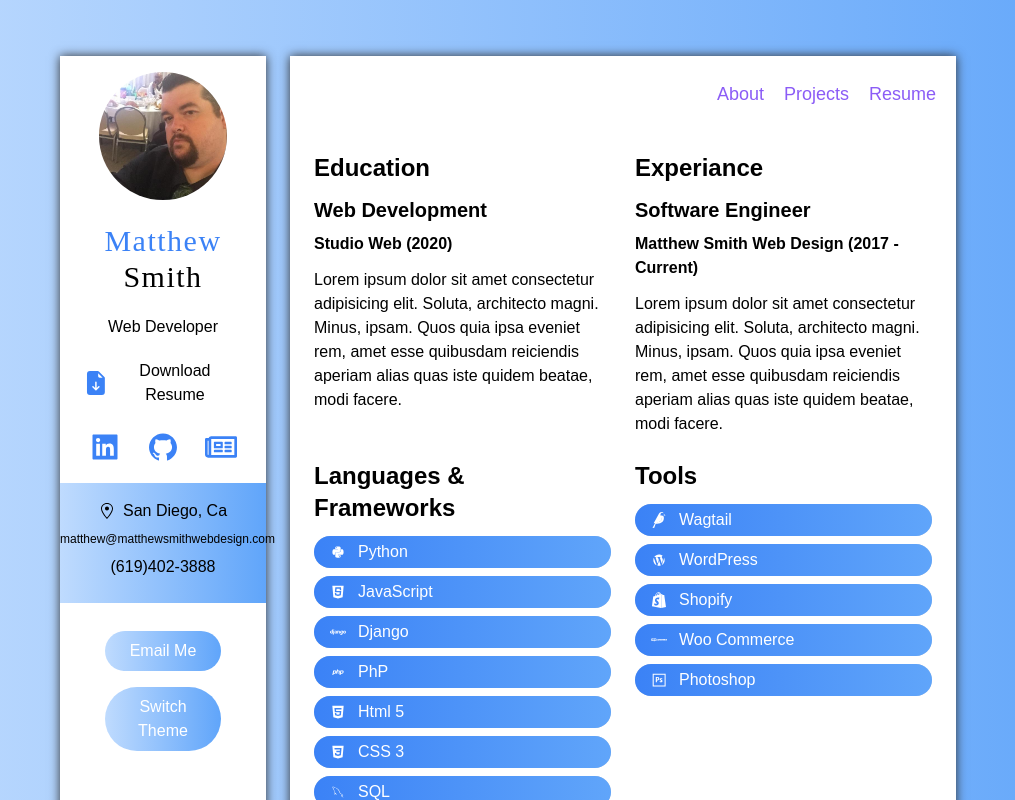
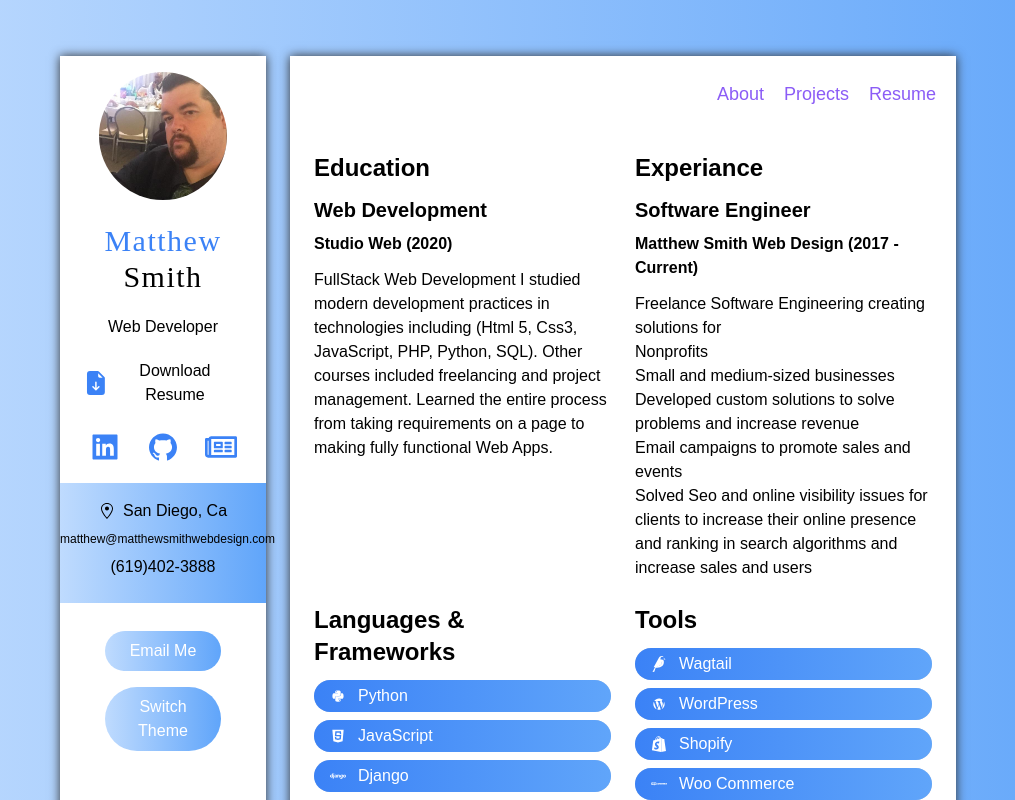
Before and after one commit to MatthewSmithwebdesign/nextport, a Next.js app: page /resume in a window 1280 px wide. Shown: the top 800 px of the page, without its empty margins (132-1147 px from the left). Built offline with nearby package versions, Linux system fonts and the light colour scheme; a web font is replaced by a local one.

Commit message:
cleaned up placeholder text getting ready for launch

```diff
--- a/components/Sidebar.tsx
+++ b/components/Sidebar.tsx
@@ -51,7 +51,7 @@ const Sidebar = () => {
                 <a href="https://github.com/MatthewSmithwebdesign/">
                     <AiFillGithub className='w-8 h-8 cursor-pointer' />
                 </a>
-                <a href="https://dev.to/matthew_smith_web_design">
+                <a href="https://medium.com/@matthewsmithwebdesign">
                     <FaRegNewspaper className='w-8 h-8 cursor-pointer' />
                 </a>
             </div>
--- a/pages/index.tsx
+++ b/pages/index.tsx
@@ -6,9 +6,9 @@ export const index = () => {
   return (
     <div className='flex flex-col flex-grow px-6 pt-1'>
      <h5 className='my-3 font-medium'>
-        Now that there is the Tec-9, a crappy spray gun from South Miami. This gun is advertised as the most popular gun in
-        American crime. Do you believe that shit? It actually says that in the little
-        book that comes with it: the most popular gun in American crime. Like they're actually proud of that shit.
+     Hello, Welcome to my small part of the web. My name is Matthew. I am a Freelance Web Developer based in San Diego, California.
+      I specialize in creating unique applications for small to medium businesses,
+      utilizing a wide range of technologies.
       </h5>
       <div className='flex-grow p-4 mt-5 bg-blue-400 dark:bg-dark-100'
        style={{ marginLeft:'-1.5rem', marginRight:'-1.5rem' }}>
@@ -29,33 +29,3 @@ export const index = () => {
 }
 
 export default index
-
-/* export const getServerSideProps = async (context:GetServerSideProps)=>{
-
-const res = await fetch('localhost:3000/resume/api/services')
-const data = await res.json()
-
-return{
-
-  props:{
-    services: data.services,
-  },
-}
-
-}
-
-
-export const getStaticProps = async (context:GetStaticPropsContext)=>{
-
-  const res = await fetch('localhost:3000/resume/api/services')
-  const data = await res.json()
-
-  return{
-
-    props:{
-      services: data.services,
-    },
-  }
-
-  }
- */
--- a/pages/resume.tsx
+++ b/pages/resume.tsx
@@ -14,8 +14,10 @@ export const Resume = () => {
       <div>
         <h5 className='my-2 text-xl font-bold'> Web Development</h5>
         <p className='font-semibold'> Studio Web (2020)</p>
-        <p className='my-3'>Lorem ipsum dolor sit amet consectetur adipisicing elit. Soluta, architecto magni. Minus, ipsam.
-            Quos quia ipsa eveniet rem, amet esse quibusdam reiciendis aperiam alias quas iste quidem beatae, modi facere.</p>
+        <p className='my-3'>FullStack Web Development
+        I studied modern development practices in technologies including (Html 5, Css3, JavaScript, PHP, Python, SQL).
+        Other courses included freelancing and project management.
+        Learned the entire process from taking requirements on a page to making fully functional Web Apps. </p>
     </div>
 </div>
 
@@ -26,8 +28,15 @@ export const Resume = () => {
     <div>
         <h5 className='my-2 text-xl font-bold'> Software Engineer</h5>
         <p className='font-semibold'> Matthew Smith Web Design (2017 - Current)</p>
-        <p className='my-3'>Lorem ipsum dolor sit amet consectetur adipisicing elit. Soluta, architecto magni. Minus, ipsam.
-            Quos quia ipsa eveniet rem, amet esse quibusdam reiciendis aperiam alias quas iste quidem beatae, modi facere.</p>
+        <p className='my-3'>Freelance Software Engineering creating solutions for
+                        <ol>
+                            <li>Nonprofits</li>
+                            <li>Small and medium-sized businesses</li>
+                            <li>Developed custom solutions to solve problems and increase revenue</li>
+                            <li>Email campaigns to promote sales and events</li>
+                            <li>Solved Seo and online visibility issues for clients to increase their online presence and ranking in search algorithms and increase sales and users </li>
+
+                            </ol></p>
     </div>
 </div>
 </div>
```
